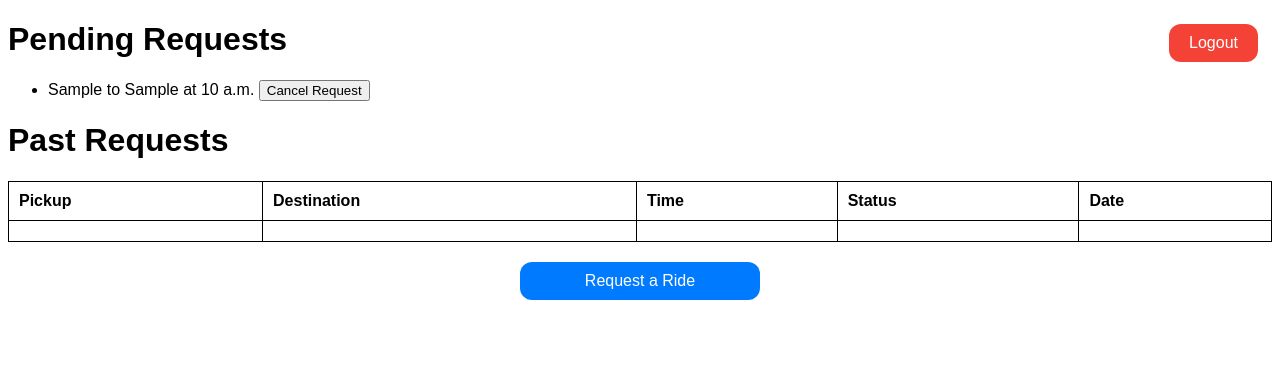
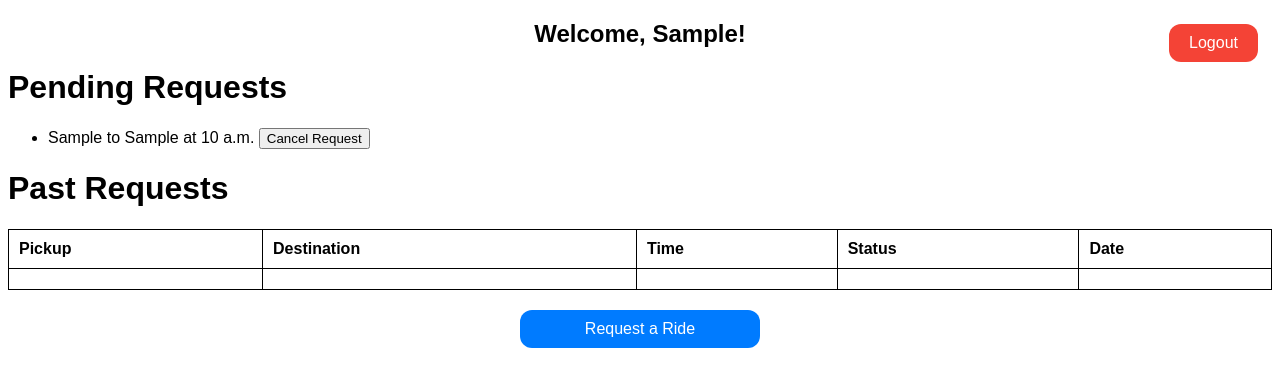
Before and after one commit to FarzanRashid/ShareRide, a Django app: template login/templates/home.html in a window 1280 px wide. Shown: the top 387 px of the page. Run offline with Django 5.2, Linux system fonts and the light colour scheme; tables that the repository leaves empty hold one stand-in row (values such as "Sample post"); the template is opened without the code that fills it: values that come from a table or form of the project are taken from there, most other values are stand-ins (such as "Sample title", 1, 10 or a date in 2020); lists and menus that the app fills with data are empty.

Commit message:
Display first name

```diff
--- a/login/templates/home.html
+++ b/login/templates/home.html
@@ -28,6 +28,12 @@
             margin: 4px 2px;
             cursor: pointer;
             border-radius: 12px;
+        }
+        .user-name {
+            text-align: center;
+            margin-top: 20px;
+            font-size: 24px;
+            font-weight: bold;
         }
         table {
             width: 100%;
@@ -66,6 +72,10 @@
             {% csrf_token %}
             <button type="submit">Logout</button>
         </form>
+    </div>
+
+    <div class="user-name">
+        Welcome, {{ first_name }}!
     </div>
 
     <h1>Pending Requests</h1>
--- a/login/views.py
+++ b/login/views.py
@@ -50,6 +50,7 @@ def home(request):
             ]
 
             return render(request, 'home.html', {
+                'first_name': user.first_name,
                 'pending_requests': pending_requests,
                 'non_pending_requests_with_emails': non_pending_requests_with_emails,
             })
```
